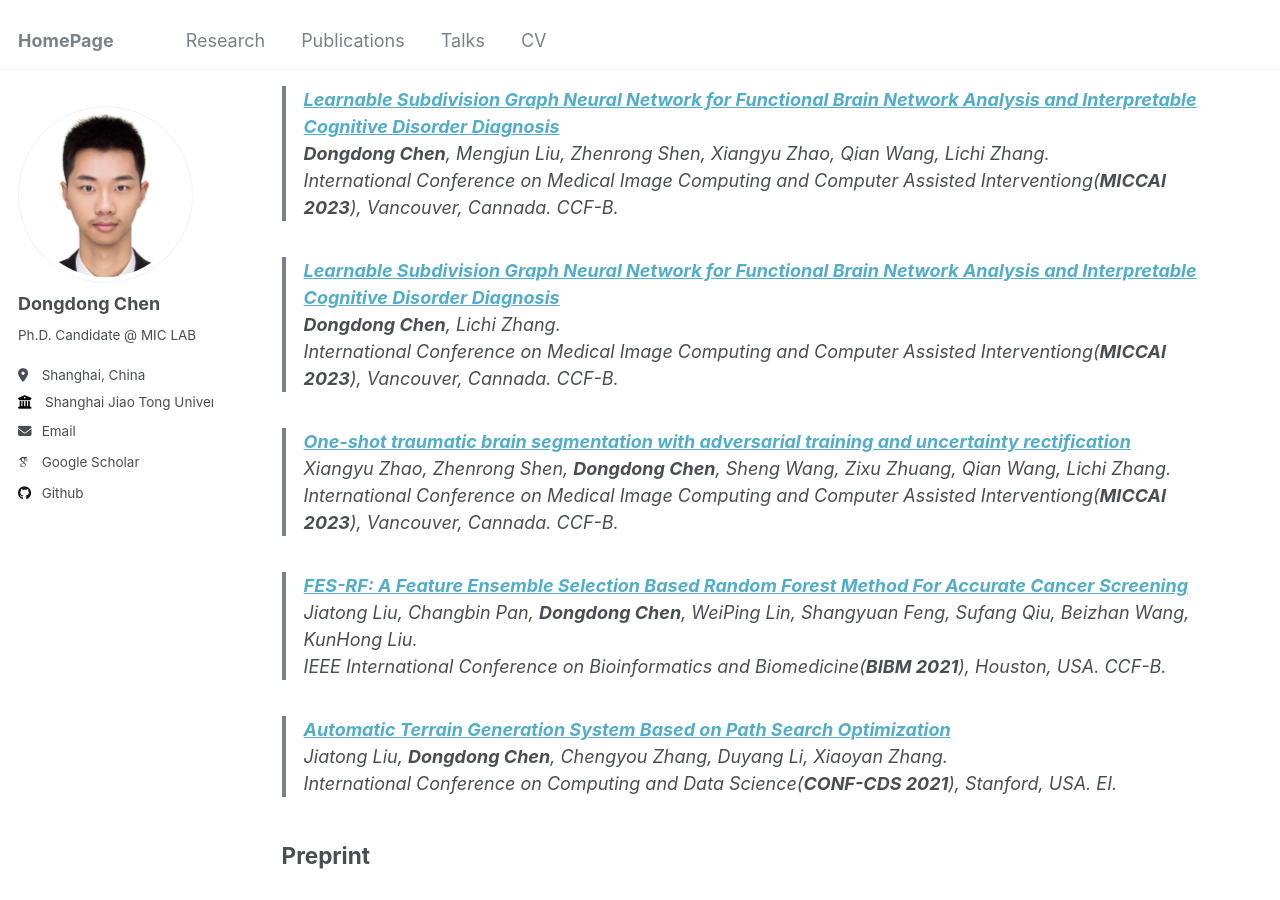
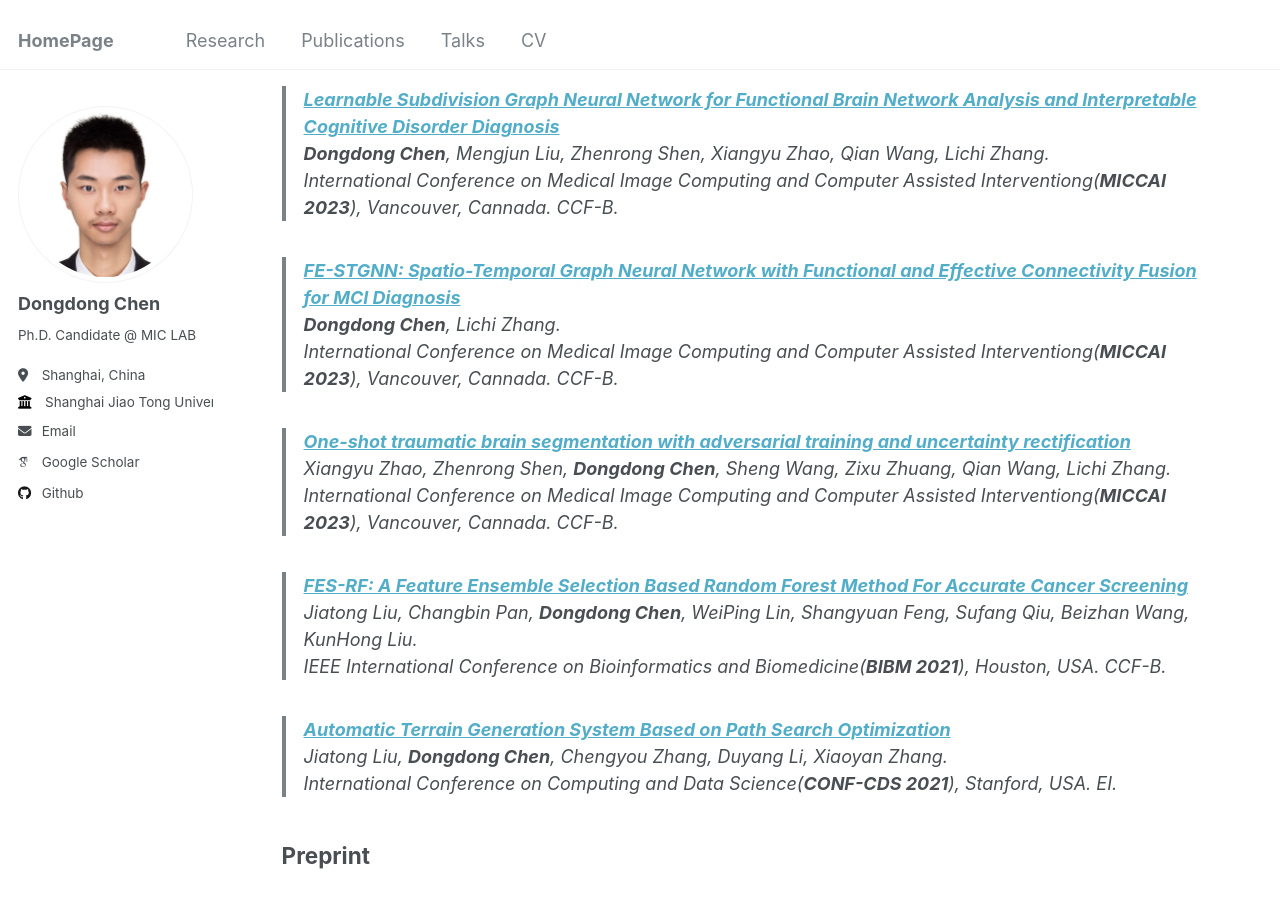
Before and after one commit to DongDChen/DongDChen.github.io, a Jekyll site: the page built from _pages/publications.md, in a window 1280 px wide and 900 px high, scrolled down 2098 px. Built offline with Jekyll 4.4.1, drawn with Linux system fonts in a browser that asks for light colours; some web fonts are replaced.

Commit message:
Update publications.md

```diff
--- a/_pages/publications.md
+++ b/_pages/publications.md
@@ -77,7 +77,7 @@ You can also find my articles on [my Google Scholar profile](https://scholar.goo
 > <em>International Conference on Medical Image Computing and Computer Assisted Interventiong</em>(<i><b>MICCAI 2023</b></i>), Vancouver, Cannada. CCF-B.<br>
 
 
-> <b><a href="https://link.springer.com/chapter/10.1007/978-3-031-43993-3_7" target="_blank">Learnable Subdivision Graph Neural Network for Functional Brain Network Analysis and Interpretable Cognitive Disorder Diagnosis</a></b> <br>
+> <b><a href="https://link.springer.com/chapter/10.1007/978-3-031-43993-3_7" target="_blank">FE-STGNN: Spatio-Temporal Graph Neural Network with Functional and Effective Connectivity Fusion for MCI Diagnosis</a></b> <br>
 > <b>Dongdong Chen</b>, Lichi Zhang. <br>
 > <em>International Conference on Medical Image Computing and Computer Assisted Interventiong</em>(<i><b>MICCAI 2023</b></i>), Vancouver, Cannada. CCF-B. <br>
 
```
